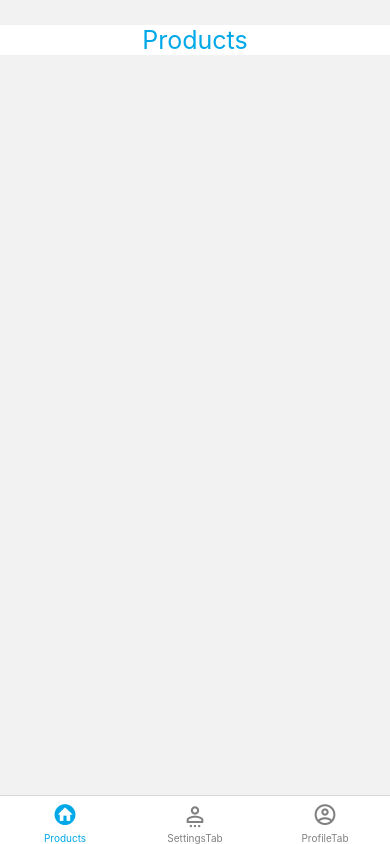
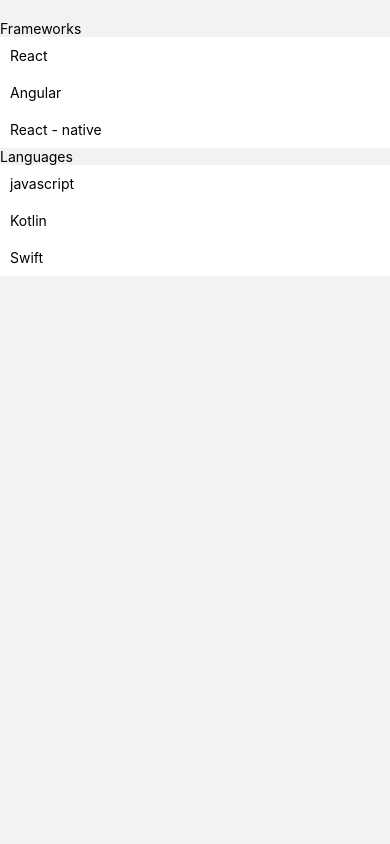
Before and after one commit to GOWRI-SHANKAR07/App_Dev, a React Native app: screen / in a window 390 px wide. Built offline with nearby package versions, Linux system fonts and the light colour scheme; no server answers.

Commit message:
Screen : Added Settings Screen to Stack

```diff
--- a/App.js
+++ b/App.js
@@ -16,6 +16,7 @@
 import PostScreen from './screens/PostScreen';
 import PostCard from './components/Blogs/PostCard';
 import PostListScreen from './screens/PostListScreen';
+import SettingsScreen from './screens/SettingsScreen';
 
 
 // creating stacknavigator
@@ -28,7 +29,7 @@
         screenOptions={{
           headerShown: false
         }}
-        initialRouteName='Tab'
+        initialRouteName='Settings'
       >
         <Stack.Screen name='Home' component={HomeScreen} />
         <Stack.Screen name='Tab' component={TabScreen} />
@@ -41,6 +42,7 @@
         <Stack.Screen name='Post' component={PostScreen} />
         <Stack.Screen name='Postcard' component={PostCard} />
         <Stack.Screen name='Postlist' component={PostListScreen} />
+        <Stack.Screen name='Settings' component={SettingsScreen} />
       </Stack.Navigator>
     </NavigationContainer>
   );
```
